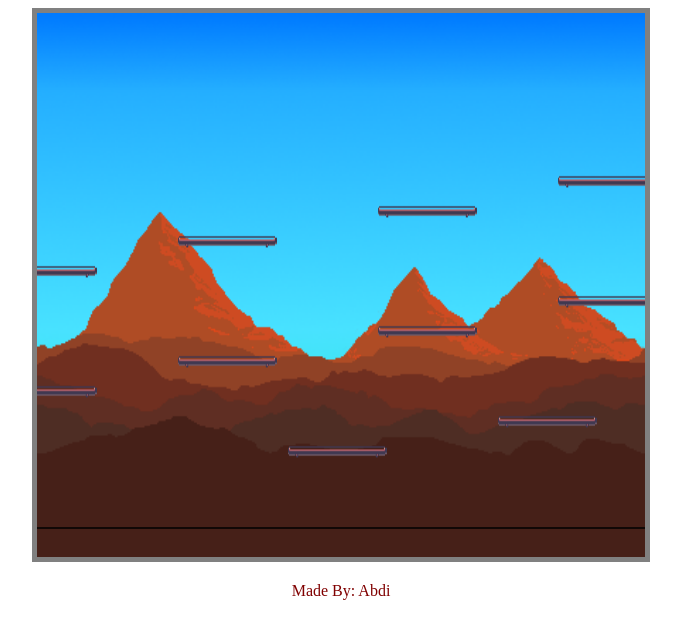
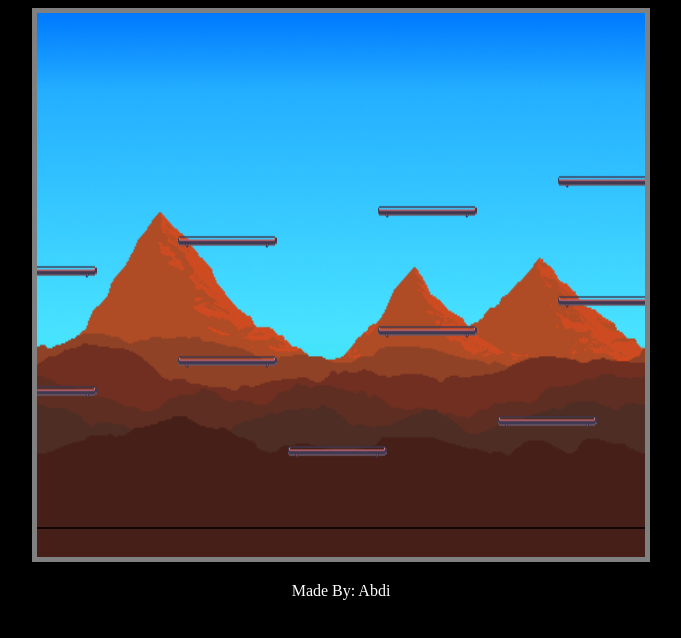
Before and after one commit to Yurqles/CS20-project-object-based, a plain HTML site: page project v2/index.html in a window 1280 px wide. In both pictures the pointer is over the element "Made By: Abdi". Shown: the whole page, without its empty margins (299-980 px from the left). Drawn offline with Linux system fonts and the light colour scheme.

Commit message:
Update style.css

```diff
--- a/project v2/style.css
+++ b/project v2/style.css
@@ -1,10 +1,11 @@
 body {
     text-align: center;
     text-align: auto;
+    background-color: black;
 }
 canvas {
     border: 5px solid grey;
 }
 p:hover {
-    color: maroon;
+    color: white;
 }
```
